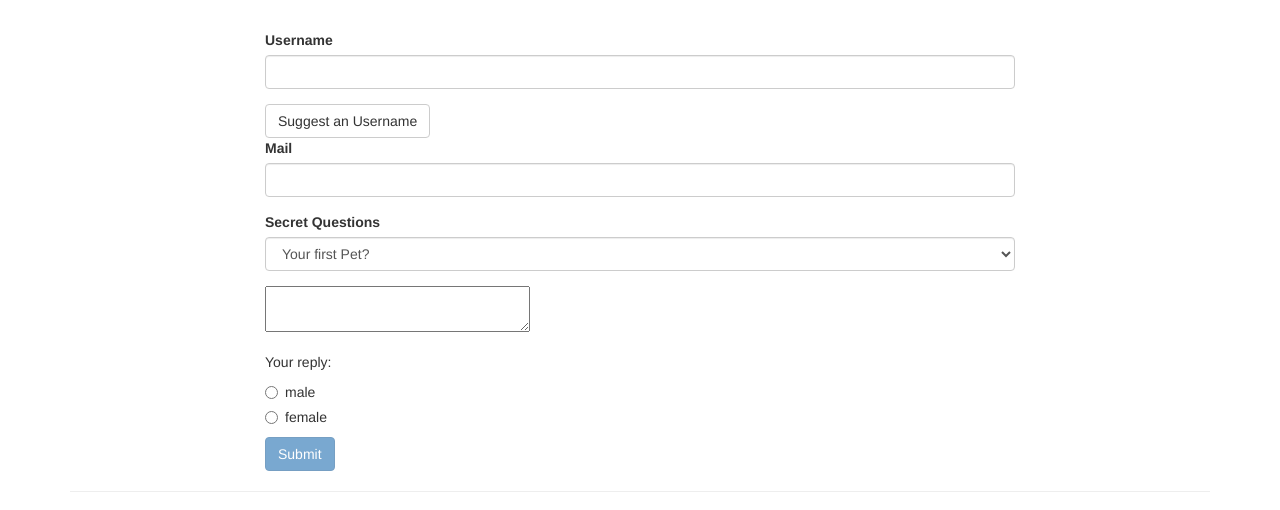
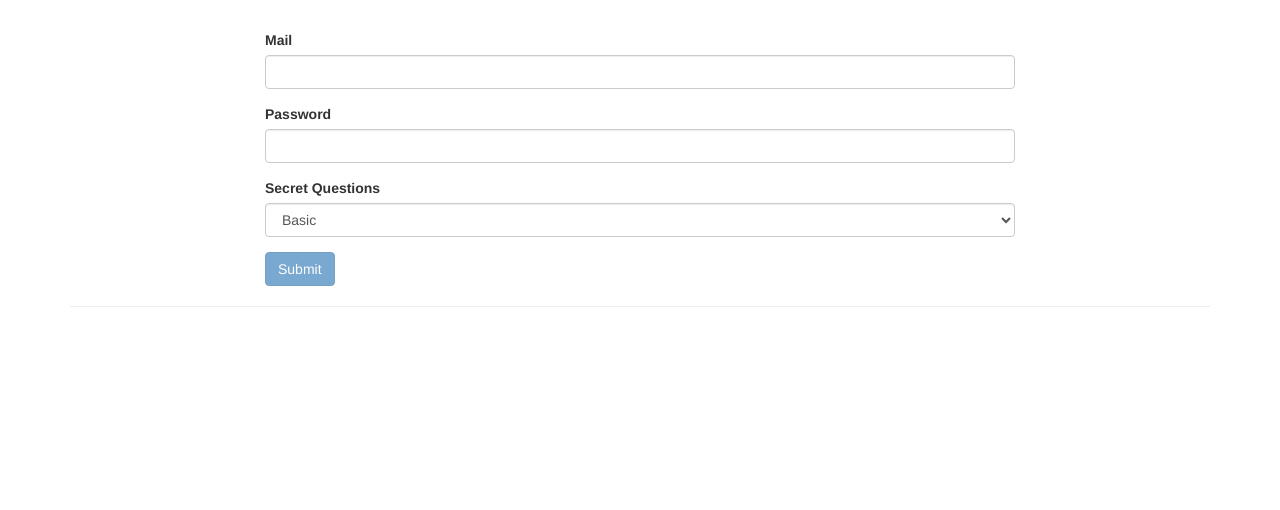
Before and after one commit to gnicoleta/cga-ng, an Angular app in the folder forms-td-start/: page / in a window 1280 px wide. Shown: the top 510 px of the page. Built offline with nearby package versions, Linux system fonts and the light colour scheme.

Commit message:
Assigment 6

```diff
--- a/forms-td-start/src/app/app.component.html
+++ b/forms-td-start/src/app/app.component.html
@@ -4,33 +4,24 @@
       <form (ngSubmit)="onSubmit()" #f="ngForm">
         <div id="user-data" ngModelGroup="userData" #userData="ngModelGroup">
           <div class="form-group">
-            <label for="username">Username</label>
-            <input type="text" id="username" class="form-control" ngModel name="username" required>
-          </div>
-          <button class="btn btn-default" type="button" (click)="suggestUserName()">Suggest an Username</button>
-          <div class="form-group">
             <label for="email">Mail</label>
             <input type="email" id="email" class="form-control" ngModel name="email" required email #email="ngModel">
             <span class="help-block" *ngIf="!email.valid && email.touched"> Please enter valid mail!</span>
           </div>
+           <div class="form-group">
+            <label for="password">Password</label>
+            <input type="password" id="email" class="form-control" ngModel name="password" required #password="ngModel">
+            <span class="help-block" *ngIf="!password.valid && password.touched"> Please enter password!</span>
+          </div>
         </div>
         <p *ngIf="!userData.valid && userData.touched">User data si invalid</p>
         <div class="form-group">
-          <label for="secret">Secret Questions</label>
-          <select id="secret" class="form-control" [ngModel]="defaultQuestion" name="secret">
-            <option value="pet">Your first Pet?</option>
-            <option value="teacher">Your first teacher?</option>
+          <label for="subscription">Secret Questions</label>
+          <select id="subscription" class="form-control" [ngModel]="subscriptionDefault" name="subscription">
+            <option value="basic">Basic</option>
+            <option value="advanced">Advanced</option>
+            <option value="pro">Pro</option>
           </select>
-        </div>
-        <div class="form-group">
-          <textarea classs="form-control" name="questionAnswer" cols="30" [(ngModel)]="answer"></textarea>
-        </div>
-        <p>Your reply: {{answer}}</p>
-        <div class="radio" *ngFor="let gender of genders">
-          <label>
-            <input type="radio" name="gender" ngModel [value]="gender" required>
-            {{gender}}
-          </label>
         </div>
         <button class="btn btn-primary" type="submit" [disabled]="!f.valid">Submit</button>
       </form>
@@ -40,10 +31,8 @@
   <div *ngIf="submitted" class="row">
     <div class="col-xs-12"></div>
     <h3>Your data</h3>
-    <p>Username:{{user.username}}</p>
     <p>Email:{{user.email}}</p>
-    <p>Secret question:{{user.secretQuestion}}</p>
-    <p>Answer:{{user.answer}}</p>
-    <p>Gender:{{user.gender}}</p>
+    <p>Password:{{user.password}}</p>
+    <p>Subscription:{{user.subscription}}</p>
   </div>
 </div>
--- a/forms-td-start/src/app/app.component.ts
+++ b/forms-td-start/src/app/app.component.ts
@@ -9,14 +9,12 @@ import { NgForm } from '@angular/forms';
 export class AppComponent {
   @ViewChild('f') signupForm : NgForm; //if you want to acces teh form earlier
 
-  answer = "";
-
-  genders = ['male','female']
+  subscriptions = ['Basic','Advanced', 'Pro']
 
   user = {
-    username:'',
+    password:'',
     email:'',
-    secretQuestion:'',
+    subscription:'',
     answer :'',
     gender:''
 
@@ -24,35 +22,13 @@ export class AppComponent {
 
   submitted = false;
 
-  defaultQuestion ='pet';
-  suggestUserName() {
-    const suggestedName = 'Superuser';
-
-    // this.signupForm.setValue({
-    //   userData: {
-    //     username: suggestedName,
-    //     email:''
-    //   },
-    //   secret:'pet',
-    //   questionAnswer:'',
-    //   gender:'male'
-    // });
-
-    this.signupForm.form.patchValue({
-      userData: {
-        username:suggestedName
-      }
-    })
-
-  }
+  subscriptionDefault ='basic';
 
   onSubmit() {
     this.submitted = true;
-    this.user.username = this.signupForm.value.userData.username;
+    this.user.password = this.signupForm.value.userData.password;
     this.user.email = this.signupForm.value.userData.email;
-    this.user.secretQuestion = this.signupForm.value.secret;
-    this.user.answer = this.signupForm.value.questionAnswer;
-    this.user.gender = this.signupForm.value.gender;
+    this.user.subscription = this.signupForm.value.subscription;
 
     this.signupForm.reset(); //will clean everything, every field etc.
   }
```
